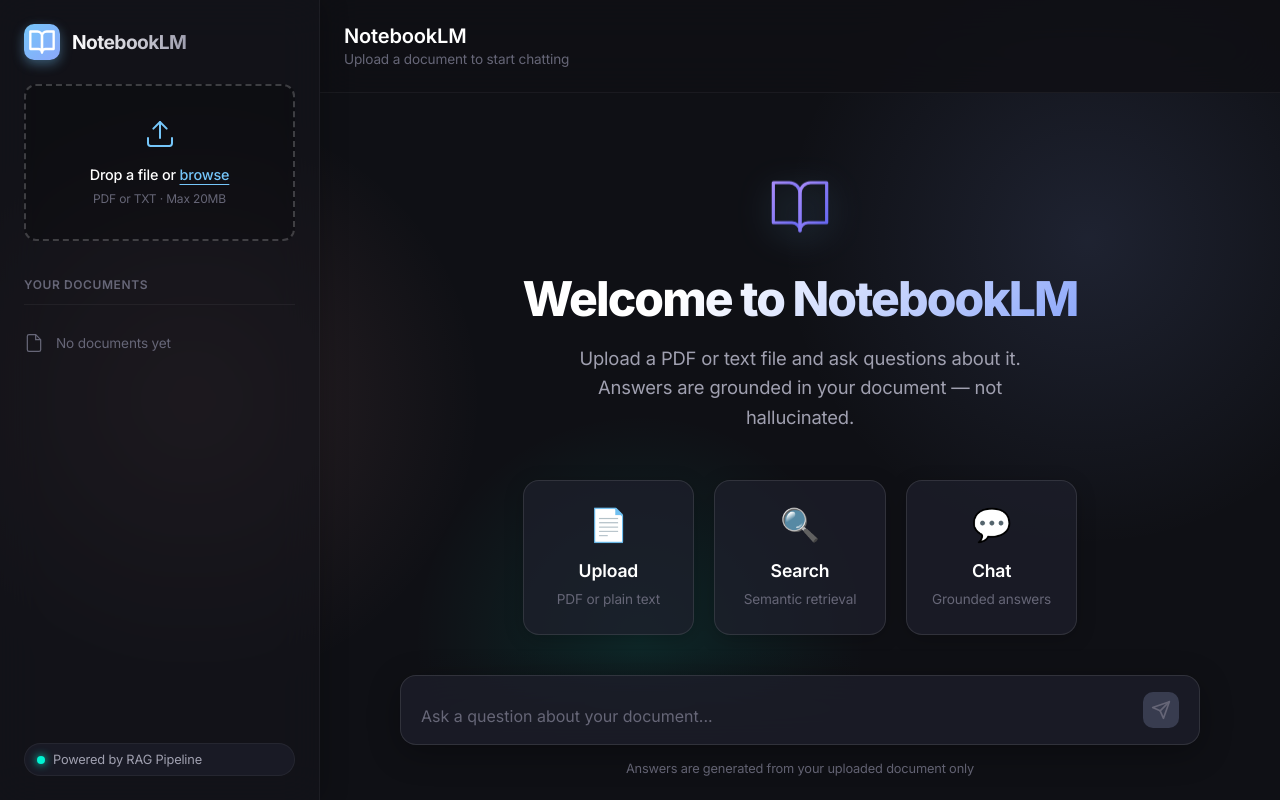
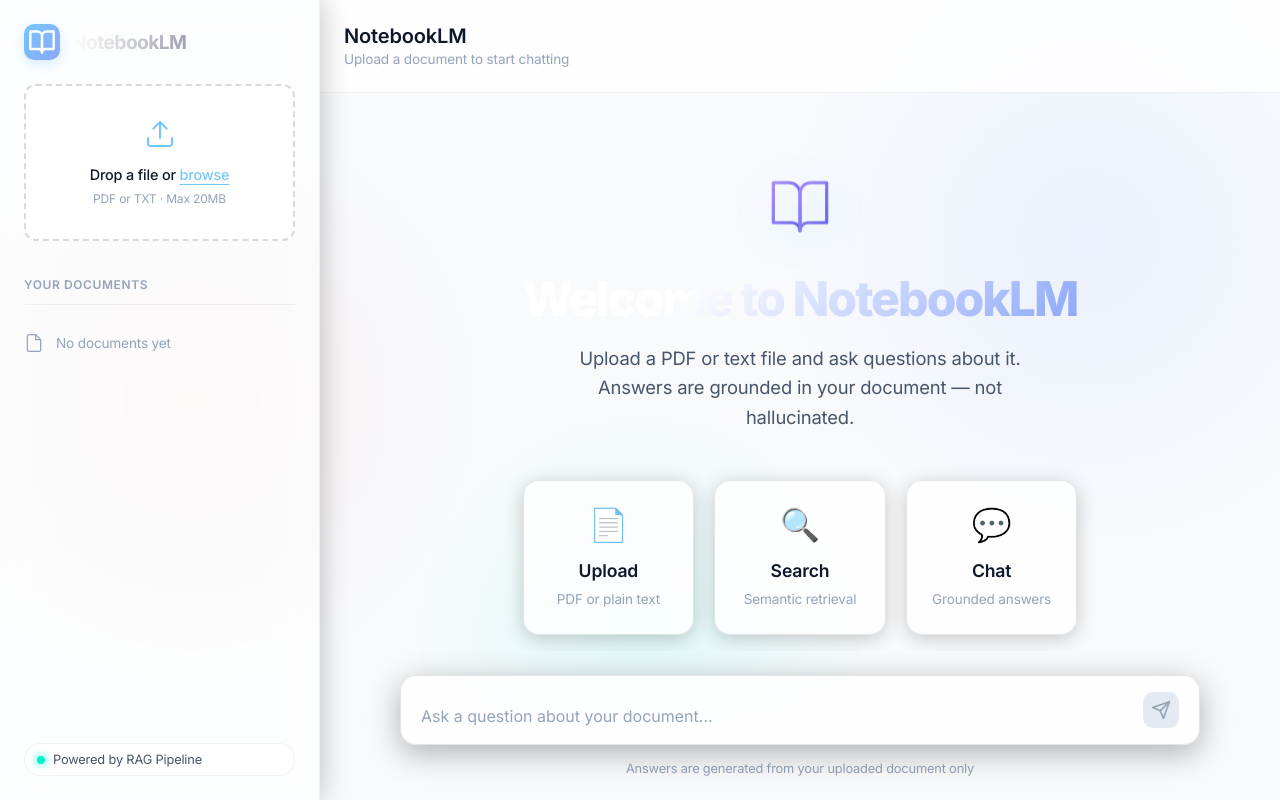
Before and after one commit to Yash-1706/NotebookLM, a website: page public/index.html in a window 1280 px wide. Drawn offline with Linux system fonts and the light colour scheme; no server answers.

Commit message:
ui: adapt premium glassmorphic theme to light mode

```diff
--- a/public/styles.css
+++ b/public/styles.css
@@ -12,20 +12,20 @@
 }
 
 :root {
-  /* Rich Dark Theme Palette */
-  --bg-primary: #0f1015;
-  --bg-surface: rgba(20, 21, 28, 0.6);
-  --bg-elevated: rgba(30, 32, 45, 0.7);
-  --bg-hover: rgba(45, 48, 65, 0.8);
-  --bg-active: rgba(60, 65, 85, 0.9);
+  /* Premium Glassmorphic Light Theme Palette */
+  --bg-primary: #f8fafc;
+  --bg-surface: rgba(255, 255, 255, 0.6);
+  --bg-elevated: rgba(255, 255, 255, 0.8);
+  --bg-hover: rgba(241, 245, 249, 0.9);
+  --bg-active: rgba(226, 232, 240, 0.9);
 
-  --border-subtle: rgba(255, 255, 255, 0.05);
-  --border-default: rgba(255, 255, 255, 0.1);
-  --border-strong: rgba(255, 255, 255, 0.2);
+  --border-subtle: rgba(0, 0, 0, 0.05);
+  --border-default: rgba(0, 0, 0, 0.1);
+  --border-strong: rgba(0, 0, 0, 0.15);
 
-  --text-primary: #ffffff;
-  --text-secondary: #a0a0b0;
-  --text-muted: #666677;
+  --text-primary: #0f172a;
+  --text-secondary: #475569;
+  --text-muted: #94a3b8;
 
   /* User Provided Coolors Palette */
   --color-pink: #F29E9D;
@@ -37,7 +37,7 @@
   /* Vibrant Accents Using Palette */
   --accent-start: var(--color-sky);
   --accent-end: var(--color-peri);
-  --accent-glow: rgba(117, 198, 250, 0.4);
+  --accent-glow: rgba(117, 198, 250, 0.3);
 
   --success: var(--color-aqua);
   --warning: var(--color-sand);
@@ -140,7 +140,7 @@
   text-align: center;
   cursor: pointer;
   transition: all 0.3s var(--ease-out);
-  background: rgba(0, 0, 0, 0.2);
+  background: var(--bg-elevated);
   border-radius: 12px;
   position: relative;
   overflow: hidden;
@@ -300,7 +300,7 @@
   top: 50%;
   transform: translateY(-50%);
   border: none;
-  background: rgba(248, 113, 113, 0.1);
+  background: rgba(242, 158, 157, 0.2);
   color: var(--error);
   width: 28px;
   height: 28px;
@@ -363,7 +363,7 @@
   display: flex;
   align-items: center;
   gap: 16px;
-  background: rgba(15, 16, 21, 0.8);
+  background: rgba(255, 255, 255, 0.8);
   backdrop-filter: blur(20px);
   -webkit-backdrop-filter: blur(20px);
   z-index: 10;
@@ -605,7 +605,7 @@
 }
 
 .sources-toggle {
-  background: rgba(255, 255, 255, 0.02);
+  background: rgba(0, 0, 0, 0.02);
   border: none;
   color: var(--text-secondary);
   font-size: 0.85rem;
@@ -620,7 +620,7 @@
 }
 
 .sources-toggle:hover {
-  background: rgba(255, 255, 255, 0.05);
+  background: rgba(0, 0, 0, 0.05);
   color: var(--text-primary);
 }
 
@@ -771,7 +771,7 @@
 .processing-overlay {
   position: fixed;
   inset: 0;
-  background: rgba(15, 16, 21, 0.8);
+  background: rgba(255, 255, 255, 0.8);
   backdrop-filter: blur(8px);
   -webkit-backdrop-filter: blur(8px);
   display: none;
```
